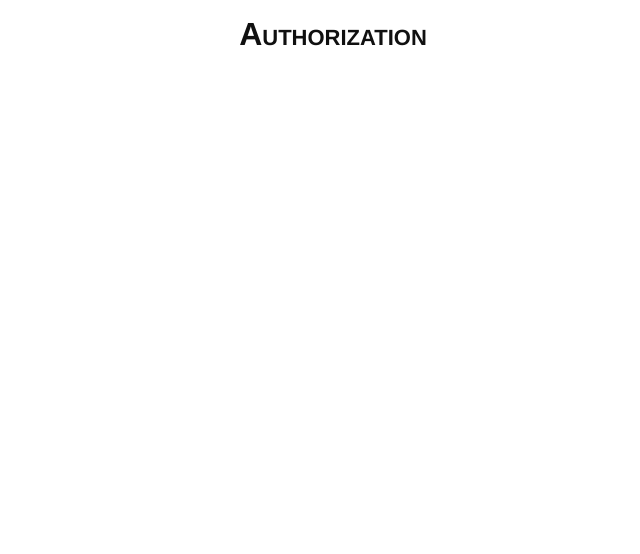
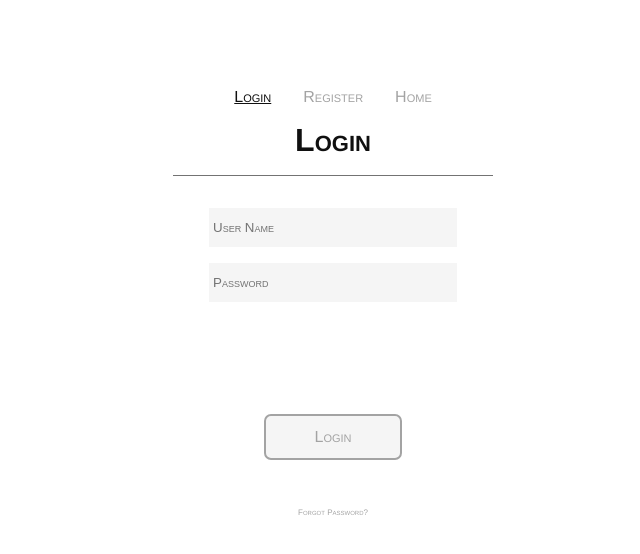
Before and after one commit to YBRua/SimpleNoteApp, a Vue app: page /auth in a window 1280 px wide. Shown: the top 554 px of the page, without its empty margins (307-947 px from the left). Built offline with nearby package versions, Linux system fonts and the light colour scheme.

Commit message:
added authorizaiton view

```diff
--- a/src/components/RoundedButton.vue
+++ b/src/components/RoundedButton.vue
@@ -1,6 +1,11 @@
 <template>
   <div class="rounded-btn-container">
-    <div @click="onClick()" @mouseover="onMouseOver()" @mouseleave="onMouseLeave()" class="rounded-button">
+    <div
+      @click="onClick()"
+      @mouseover="onMouseOver()"
+      @mouseleave="onMouseLeave()"
+      class="rounded-button"
+    >
       <div>{{ _msg }}</div>
     </div>
   </div>
@@ -10,19 +15,20 @@
 export default {
   props: {
     msg: String,
-    routerLink: String
+    msgOnHover: String,
+    routerLink: String,
   },
 
   data() {
-     return {
-       _msg: this.msg,
-       hovered: false
-     }
+    return {
+      _msg: this.msg,
+      hovered: false,
+    };
   },
 
   methods: {
     onMouseOver() {
-      this._msg = "Get Started";
+      this._msg = this.msgOnHover;
     },
 
     onMouseLeave() {
@@ -30,8 +36,8 @@ export default {
     },
 
     onClick() {
-      this.$router.push('auth')
-    }
+      this.$router.push("auth");
+    },
   },
 };
 </script>
@@ -64,7 +70,6 @@ export default {
     margin: 0;
     padding-top: 2rem;
     padding-bottom: 2rem;
-
   }
 
   &:hover {
--- a/src/components/auth/AuthComplex.vue
+++ b/src/components/auth/AuthComplex.vue
@@ -0,0 +1,82 @@
+<template>
+  <div class="auth-complex">
+    <nav class="auth-nav">
+      <div
+        :class="['auth-nav-selector', { active: state === 'login' }]"
+        @click="loginState"
+      >
+        Login
+      </div>
+      <div
+        :class="['auth-nav-selector', { active: state === 'register' }]"
+        @click="registerState"
+      >
+        Register
+      </div>
+      <div class="auth-nav-selector" @click="goHome">Home</div>
+    </nav>
+    <div class="auth-container">
+      <login v-if="state === 'login'"></login>
+      <register v-if="state === 'register'"></register>
+    </div>
+  </div>
+</template>
+
+<script>
+import Login from "@/components/auth/Login.vue";
+import Register from "@/components/auth/Register.vue";
+
+export default {
+  data() {
+    return {
+      state: "login",
+    };
+  },
+  components: {
+    Login,
+    Register,
+  },
+  methods: {
+    loginState() {
+      this.state = "login";
+    },
+    registerState() {
+      this.state = "register";
+    },
+    goHome() {
+      this.$router.push("/");
+    },
+  },
+};
+</script>
+
+<style lang='scss'>
+.auth-complex {
+  display: flex;
+  flex-direction: column;
+
+  align-items: center;
+  justify-content: center;
+
+  .auth-nav {
+    display: flex;
+    flex-direction: row;
+
+    gap: 2rem;
+
+    .auth-nav-selector {
+      color: #a3a3a3;
+
+      &:hover {
+        color: #101010;
+        cursor: pointer;
+      }
+
+      &.active {
+        color: #101010;
+        text-decoration: underline;
+      }
+    }
+  }
+}
+</style>
--- a/src/components/auth/Login.vue
+++ b/src/components/auth/Login.vue
@@ -2,21 +2,27 @@
   <div class="titled-form-container">
     <h1>Login</h1>
     <div class="form-hrule"></div>
-    <form class="simple-form" action="">
+    <form id="login-form" class="simple-form" @submit="postLogin">
       <text-input
         type="text"
-        id="user-name"
+        name="username"
         placeholder="User Name"
         v-model:content="userName"
-        :valid="userName.length > 0"
       />
       <text-input
         type="password"
-        id="password"
+        name="password"
         placeholder="Password"
         v-model:content="password"
-        :valid="password.length > 0"
       />
+      <div class="prompting-area">
+        <div class="error-prompt" v-if="isLoginFailed">
+          Incorrect Username or Password
+        </div>
+        <div class="ok-prompt" v-if="isLoginSuccessful">
+          Successfully Logged In
+        </div>
+      </div>
       <input
         type="submit"
         value="Login"
@@ -24,18 +30,23 @@
         :class="['form-btn', { disabled: !isSubmissionReady }]"
       />
     </form>
+    <div class="forgot-password" @click="forgotPassword">Forgot Password?</div>
   </div>
 </template>
 
 <script>
 import TextInput from "./TextInput.vue";
 import FormButton from "./FormButton.vue";
+import { postForm } from "./auth.js";
 
 export default {
   data() {
     return {
       userName: "",
       password: "",
+
+      isLoginSuccessful: false,
+      isLoginFailed: false,
     };
   },
   components: {
@@ -47,9 +58,56 @@ export default {
       return this.userName.length > 0 && this.password.length > 0;
     },
   },
+  methods: {
+    handleResponse(res) {
+      if (res.status !== 200) {
+        this.responseFail(res);
+      } else {
+        this.responseOk(res);
+      }
+    },
+
+    responseOk(res) {
+      this.isLoginSuccessful = true;
+      this.isLoginFailed = false;
+    },
+
+    responseFail(res) {
+      this.isLoginSuccessful = false;
+      this.isLoginFailed = true;
+    },
+
+    postLogin(evt) {
+      try {
+        evt.preventDefault();
+
+        const formContent = document.getElementById("login-form");
+        postForm("//192.168.1.111:8192/auth/login", formContent).then((res) => {
+          this.handleResponse(res);
+        });
+      } catch (err) {
+        console.log(err);
+        return false;
+      }
+      return false;
+    },
+
+    forgotPassword() {
+      alert("那咋办嘛");
+    },
+  },
 };
 </script>
 
 <style lang="scss">
 @import "auth.scss";
+.forgot-password {
+  font-size: 0.5rem;
+  color: #a3a3a3;
+
+  &:hover {
+    color: #101010;
+    cursor: pointer;
+  }
+}
 </style>
--- a/src/components/auth/Register.vue
+++ b/src/components/auth/Register.vue
@@ -2,17 +2,17 @@
   <div class="titled-form-container">
     <h1>Register</h1>
     <div class="form-hrule"></div>
-    <form class="simple-form" action="">
+    <form id="register-form" class="simple-form" @submit="postRegister">
       <text-input
         type="text"
-        id="user-name"
+        name="username"
         placeholder="User Name"
         v-model:content="userName"
       />
       <text-input
         :class="{ error: isEmailInvalid }"
         type="text"
-        id="email"
+        name="email"
         placeholder="Email"
         v-model:content="email"
         :valid="!isEmailInvalid && email.length > 0"
@@ -20,7 +20,7 @@
       <text-input
         :class="{ error: isPasswordInconsistent }"
         type="password"
-        id="password"
+        name="password"
         placeholder="Password"
         v-model:content="password"
         :valid="!isPasswordInconsistent && password.length > 0"
@@ -28,7 +28,7 @@
       <text-input
         :class="{ error: isPasswordInconsistent }"
         type="password"
-        id="confirm-password"
+        name="confirm-password"
         placeholder="Confirm Password"
         v-model:content="confirmPassword"
         :valid="!isPasswordInconsistent && confirmPassword.length > 0"
@@ -38,6 +38,12 @@
           Inconsistent Password
         </div>
         <div class="error-prompt" v-if="isEmailInvalid">Invalid Email</div>
+        <div class="error-prompt" v-if="isRegisterFailed">
+          Registration Failed. Please Try Again.
+        </div>
+        <div class="ok-prompt" v-if="isRegisterSuccessful">
+          Registered Successfully
+        </div>
       </div>
       <input
         type="submit"
@@ -52,6 +58,7 @@
 <script>
 import FormButton from "./FormButton.vue";
 import TextInput from "./TextInput.vue";
+import { postForm } from "./auth.js";
 
 export default {
   components: {
@@ -65,6 +72,9 @@ export default {
       email: "",
       password: "",
       confirmPassword: "",
+
+      isRegisterSuccessful: false,
+      isRegisterFailed: false,
 
       inputClass: "input",
     };
@@ -96,6 +106,44 @@ export default {
       );
     },
   },
+  methods: {
+    handleResponse(res) {
+      if (res.status !== 201) {
+        this.responseFail(res);
+      } else {
+        this.responseOk(res);
+      }
+    },
+
+    responseOk(res) {
+      this.isRegisterSuccessful = true;
+      this.isRegisterFailed = false;
+    },
+
+    responseFail(res) {
+      this.isRegisterSuccessful = false;
+      this.isRegisterFailed = true;
+    },
+
+    postRegister(evt) {
+      try {
+        evt.preventDefault();
+
+        const formContent = document.getElementById("register-form");
+        const request = postForm(
+          "//192.168.1.111:8192/auth/register",
+          formContent
+        );
+        request.then((res) => {
+          this.handleResponse(res);
+        });
+      } catch (err) {
+        console.log(err);
+        return false;
+      }
+      return false;
+    },
+  },
 };
 </script>
 
--- a/src/components/auth/TextInput.vue
+++ b/src/components/auth/TextInput.vue
@@ -6,6 +6,7 @@
     :placeholder="placeholder"
     :value="content"
     @input="$emit('update:content', $event.target.value)"
+    @blur="checkInput()"
   />
 </template>
 
@@ -34,20 +35,21 @@ export default {
   },
   watch: {
     content() {
+      this.checkInput();
+    },
+
+    valid() {
+      this.checkInput();
+    },
+  },
+  methods: {
+    checkInput() {
       if (this.hasContent) {
         if (this.valid !== null) {
           this.state = this.valid ? "valid" : "error";
         } else {
           this.state = "has-content";
         }
-      } else {
-        this.state = "";
-      }
-    },
-
-    valid() {
-      if (this.hasContent) {
-        this.state = this.valid ? "valid" : "error";
       } else {
         this.state = "";
       }
@@ -61,9 +63,7 @@ export default {
   width: 15rem;
 
   padding: 0.75rem 0.25rem 0.75rem 0.25rem;
-
   border: 0;
-
   background-color: #f5f5f5;
 
   &.has-content {
--- /dev/null
+++ b/src/components/auth/auth.js
@@ -0,0 +1,10 @@
+export async function postForm(
+  url,
+  htmlFormElement,
+) {
+  const data = new URLSearchParams(new FormData(htmlFormElement));
+  return fetch(url, {
+    method: 'POST',
+    body: data
+  });
+}
--- a/src/components/auth/auth.scss
+++ b/src/components/auth/auth.scss
@@ -29,15 +29,35 @@ h1 {
   display: flex;
   flex-direction: column;
 
+  gap: 0.25rem;
+
   align-items: center;
   justify-content: center;
 
   height: 3rem;
 }
 
+.error-prompt,
+.basic-prompt,
+.ok-prompt {
+  font-size: 0.5rem;
+}
+
+.selectable {
+  color: #a3a3a3;
+
+  &:hover {
+    color: #101010;
+    cursor: pointer;
+  }
+}
+
 .error-prompt {
-  font-size: 0.5rem;
-  color: #ef4444;
+  color: #dc2626;
+}
+
+.ok-prompt {
+  color: #16a34a;
 }
 
 .form-btn {
@@ -62,7 +82,10 @@ h1 {
   }
 
   &.disabled {
+    color: #a3a3a3;
+
     background-color: #f5f5f5;
+    border: 2px solid #a3a3a3;
 
     &:hover {
       box-shadow: none;
--- a/src/views/Authorization.vue
+++ b/src/views/Authorization.vue
@@ -1,13 +1,20 @@
 <template>
-  <h1>Authorization</h1>
+  <div class="auth-view">
+    <auth-complex></auth-complex>
+  </div>
 </template>
 
 <script>
+import AuthComplex from "@/components/auth/AuthComplex.vue";
 export default {
-
-}
+  components: {
+    AuthComplex,
+  },
+};
 </script>
 
 <style>
-
+.auth-view {
+  padding-top: 10vh;
+}
 </style>
--- a/src/views/Home.vue
+++ b/src/views/Home.vue
@@ -1,28 +1,22 @@
 <template>
-  <div class="container">
-    <!-- <rounded-button msg="Simple Note"></rounded-button>
-    <div class="footer">A NIMODev Tutorial Project</div> -->
-    <!-- <login></login> -->
-    <register></register>
+  <div class="home-container">
+    <rounded-button msg="Simple Note" msgOnHover="Get Started"></rounded-button>
+    <div class="home-footer">A NIMODev Tutorial Project</div>
   </div>
 </template>
 
 <script>
 import RoundedButton from "../components/RoundedButton.vue";
-import Login from "../components/auth/Login.vue";
-import Register from "../components/auth/Register.vue";
 
 export default {
   components: {
     RoundedButton,
-    Register,
-    Login,
   },
 };
 </script>
 
 <style lang="scss">
-.container {
+.home-container {
   height: 90vh;
   display: flex;
 
@@ -31,9 +25,9 @@ export default {
   justify-content: center;
 }
 
-.footer {
+.home-footer {
   margin-top: 2rem;
   font-size: 0.5rem;
-  color: gray;
+  color: #a3a3a3;
 }
 </style>
```
